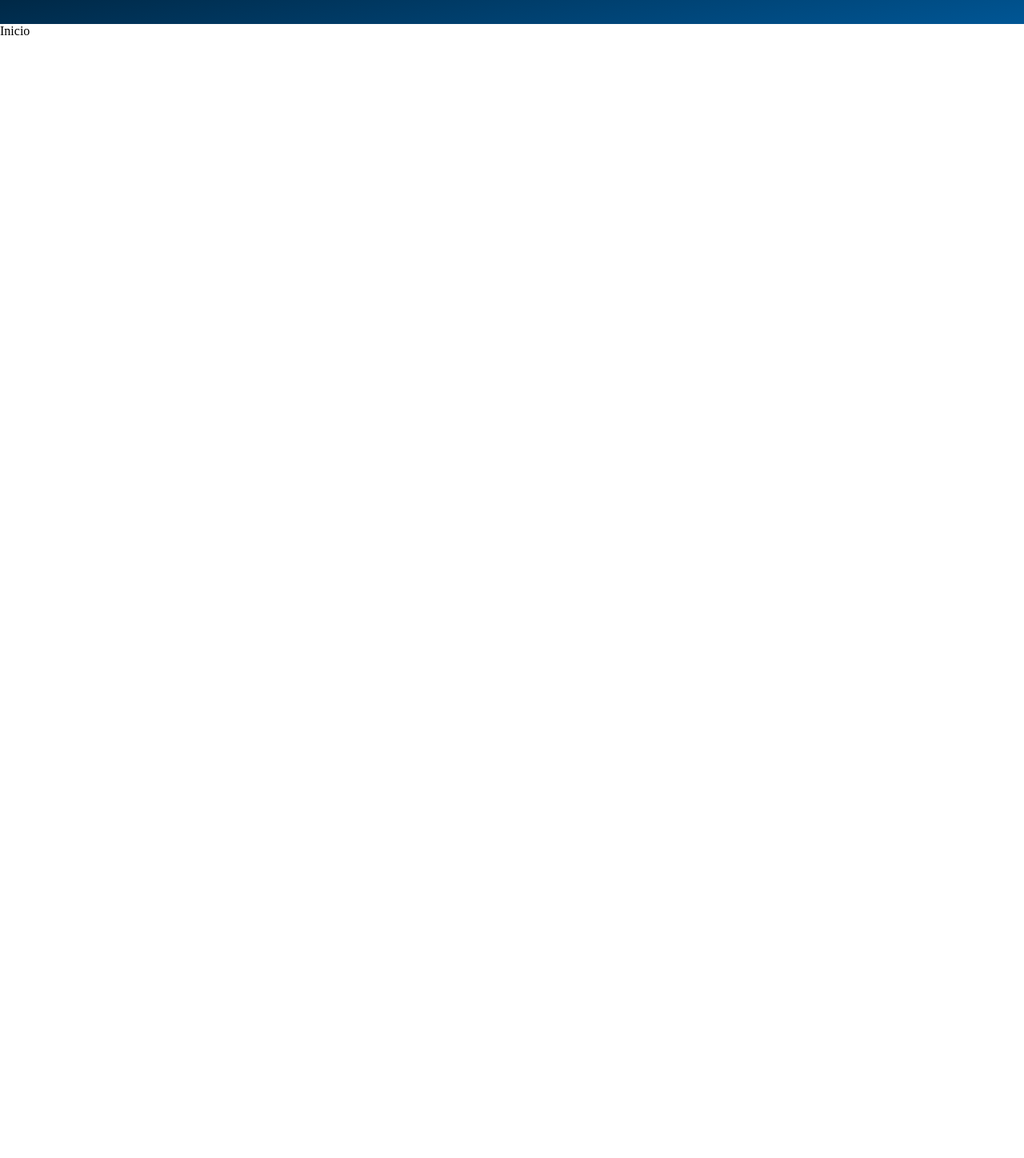
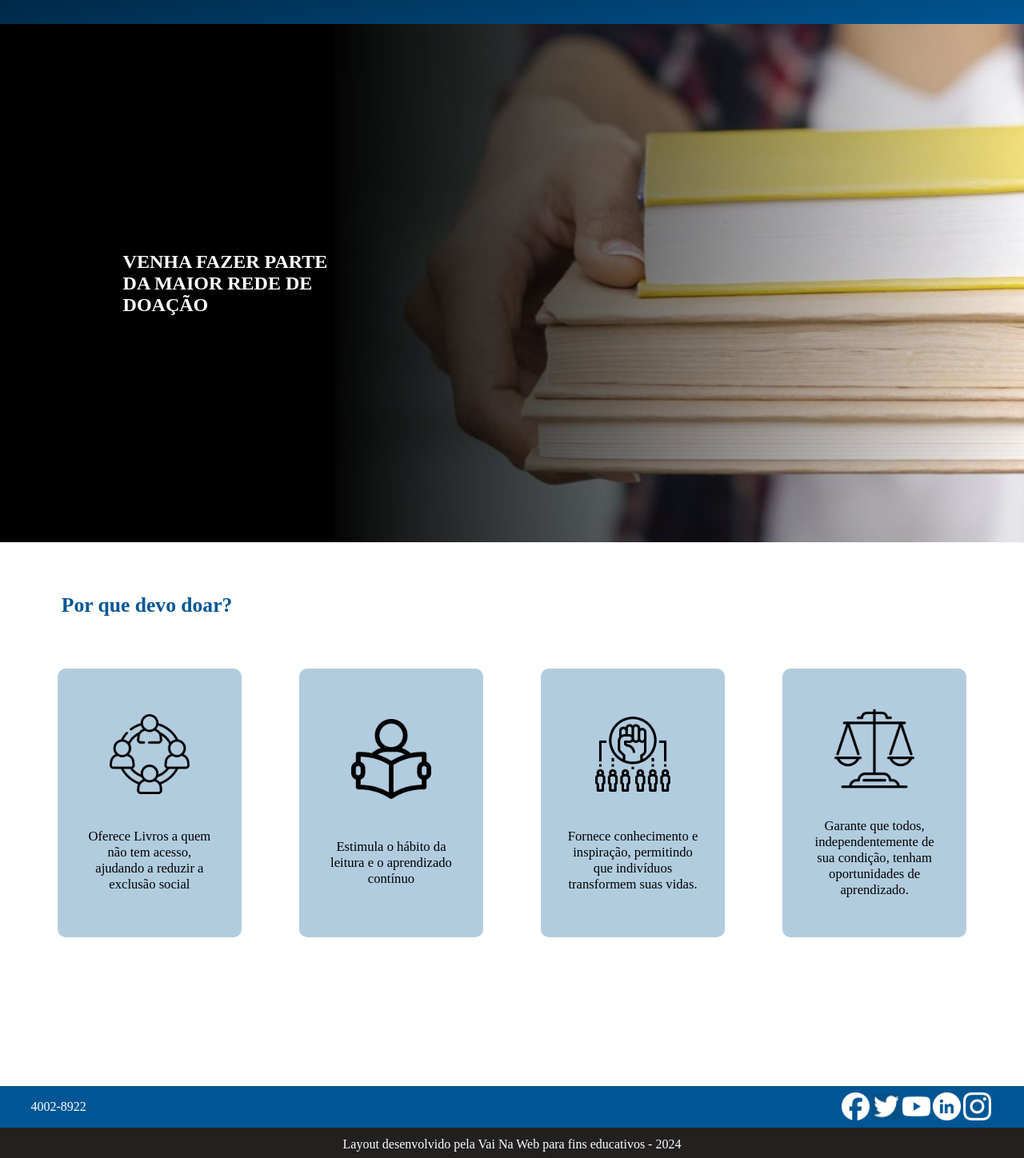
Before and after one commit to robertapdm/livros-vnw, a React (Vite) app in the folder desafio-livros-vnw/: page / in a window 1280 px wide. Shown: the part 76-1524 px from the top of the page at 80% size. Before the commit the page ends 800 px from the top, so only its background shows below. Built offline with nearby package versions, Linux system fonts and the light colour scheme.

Commit message:
creating inicio page and footer

```diff
--- a/desafio-livros-vnw/src/App.jsx
+++ b/desafio-livros-vnw/src/App.jsx
@@ -1,11 +1,13 @@
 import "./GlobalStyle/globalStyle.module.scss"
 import Header from "./components/Header/header.jsx"
+import Footer from "./components/Footer/footer.jsx"
 
 export default function App() {
 
   return (
     <>
     <Header/>
+    <Footer/>
     </>
   )
 }
--- /dev/null
+++ b/desafio-livros-vnw/src/components/Footer/footer.jsx
@@ -0,0 +1,31 @@
+import React from "react";
+import s from "./footer.module.scss";
+import Facebook from "../../assets/images/facebook-icon.svg";
+import Twitter from "../../assets/images/twitter-icon.svg";
+import Youtube from "../../assets/images/youtube-icon.svg";
+import LinkedIn from "../../assets/images/linkedin-icon.svg";
+import Instagram from "../../assets/images/instagram-icon.svg";
+
+function footer() {
+  return (
+    <>
+      <footer className={s.container}>
+        <section className={s.contact}>
+            <p>4002-8922</p>
+          <div className={s.social}>
+            <img src={Facebook} alt="ícone do facebook" />
+            <img src={Twitter} alt="ícone do twitter" />
+            <img src={Youtube} alt="ícone do youtube" />
+            <img src={LinkedIn} alt="ícone do LinkedIn" />
+            <img src={Instagram} alt="ícone do Instagram" />
+          </div>
+        </section>
+        <section className={s.copyright}>
+            <p>Layout desenvolvido pela Vai Na Web para fins educativos - 2024</p>
+        </section>
+      </footer>
+    </>
+  );
+}
+
+export default footer;
--- /dev/null
+++ b/desafio-livros-vnw/src/components/Footer/footer.module.scss
@@ -0,0 +1,27 @@
+.container{
+    width: 100vw;
+    height: 10vh;
+    margin-top: 10vw;
+    color: #FFFFFF;
+    .contact{
+        width: 100vw;
+        height: 4vw;
+        background-color: #005695;
+        display: flex;
+        justify-content: space-between;
+        align-items: center;
+        padding: 1.5vw 3vw;
+    }
+    .copyright{
+        width: 100vw;
+        height: 3vw;
+        background-color: #232020;
+        text-align: center;
+        padding: 1vw 0;
+    }
+}
+.social{
+    width: 16%;
+    display: flex;
+    justify-content: space-evenly;
+}
--- a/desafio-livros-vnw/src/components/Header/header.module.scss
+++ b/desafio-livros-vnw/src/components/Header/header.module.scss
@@ -1,4 +1,5 @@
 header{
+    width: 100vw;
     display: flex;
     justify-content: space-around;
     align-items: flex-end;
--- a/desafio-livros-vnw/src/pages/inicio/Inicio.jsx
+++ b/desafio-livros-vnw/src/pages/inicio/Inicio.jsx
@@ -1,7 +1,50 @@
-import React from 'react'
+import React, { useState } from 'react';
+import s from "./inicio.module.scss";
+import Community from "../../assets/images/community.svg";
+import Reading from "../../assets/images/reading.svg";
+import Transform from "../../assets/images/transform.svg";
+import Balance from "../../assets/images/balance.svg";
 
 export default function Inicio() {
+  const [card, setCard] = useState([
+    {
+      id:1,
+      img: Community,
+      text: "Oferece Livros a quem não tem acesso, ajudando a reduzir a exclusão social"
+    },
+    {
+      id:2,
+      img: Reading,
+      text: "Estimula o hábito da leitura e o aprendizado contínuo"
+    },
+    {
+      id:3,
+      img: Transform,
+      text: "Fornece conhecimento e inspiração, permitindo que indivíduos transformem suas vidas."
+    },
+    {
+      id:4,
+      img: Balance,
+      text: "    Garante que todos, independentemente de sua condição, tenham oportunidades de aprendizado."
+    }
+  ])
+
   return (
-    <div>Inicio</div>
+    <main>
+      <section className={s.hero}>
+        <h1 className={s.title}>VENHA FAZER PARTE DA MAIOR REDE DE DOAÇÃO</h1>
+      </section>
+      <section className={s.infos}>
+      <h2 className={s.subtitle}>Por que devo doar?</h2>
+        <div className={s.cards}>
+        {card.map((item) => (
+          <div className={s.card}>
+            <img src={item.img} alt="" />
+            <p className={s.info}>{item.text}</p>
+          </div>
+        ))}
+        </div>
+      </section>
+    </main>
   )
 }
--- /dev/null
+++ b/desafio-livros-vnw/src/pages/inicio/inicio.module.scss
@@ -0,0 +1,53 @@
+main{
+    width: 100vw;
+    height: 150vh;
+    .hero{
+        width: 100vw;
+        height: 81vh;
+        background-image: url("../../assets/images/banner.svg");
+        background-repeat: no-repeat;
+        background-size: cover;
+        display: flex;
+        justify-content: flex-start;
+        align-items: center;
+    .title{
+        color: #FFFFFF;
+        max-width: 280px;
+        margin: 0 12vw;
+        }
+    }
+}
+.infos{
+    width: 100vw;
+    height: 69vh;
+    background-color: #FFFFFF;
+    margin-top: 5vw;
+    .subtitle{
+        margin-left: 6vw;
+        color: #005695;
+        font-size: 2vw;
+    }
+}
+.cards{
+    width: 100vw;
+    display: flex;
+    justify-content: space-evenly;
+    margin-top: 5vw;
+    .card{
+        width: 18vw;
+        height: 42vh;
+        background-color: #0157944D;
+        padding: 1vw;
+        border-radius: 10px;
+        display: flex;
+        flex-direction: column;
+        justify-content: space-evenly;
+        align-items: center;
+        .info{
+        max-width: 13vw;
+        font-size: 1.3vw;
+        font-weight: 400;
+        text-align: center;
+        }
+    }
+}
```
